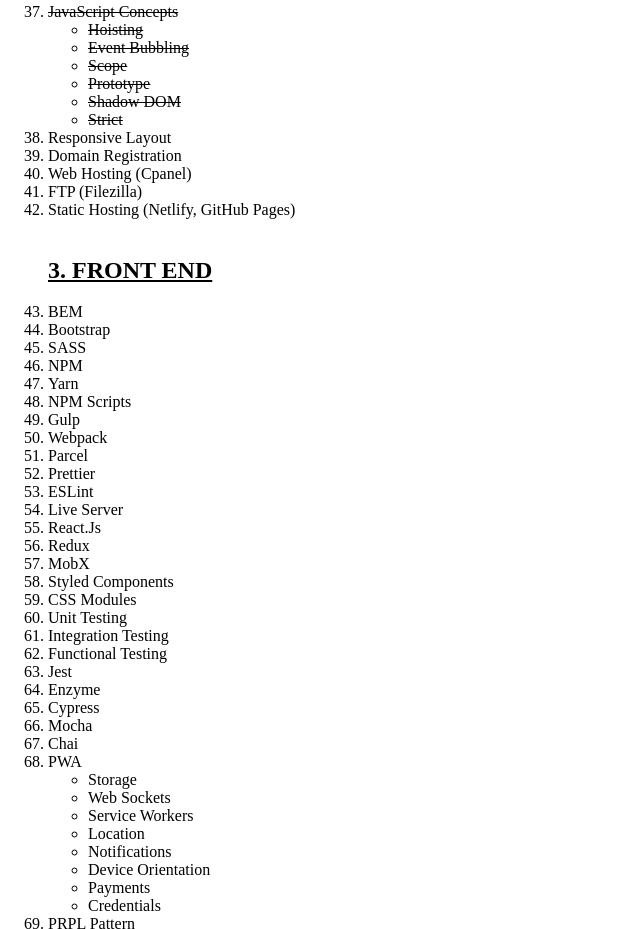
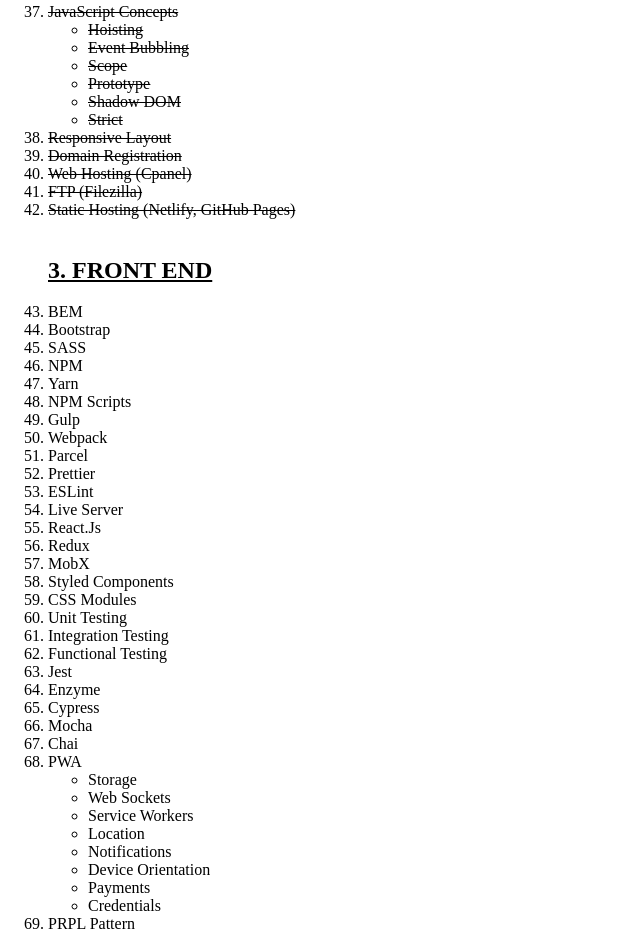
Before and after one commit to amantheroot/roadmap, a website: page dist/index.html in a window 1280 px wide. Shown: the part 857-1786 px from the top of the page, without its empty margins (0-640 px from the left). Drawn offline with Linux system fonts and the light colour scheme.

Commit message:
BFE fur lifez

```diff
--- a/dist/index.html
+++ b/dist/index.html
@@ -99,11 +99,11 @@
           <li class="done">Strict</li>
         </ul>
       </li>
-      <li class="">Responsive Layout</li>
-      <li class="">Domain Registration</li>
-      <li class="">Web Hosting (Cpanel)</li>
-      <li class="">FTP (Filezilla)</li>
-      <li class="">Static Hosting (Netlify, GitHub Pages)</li>
+      <li class="done">Responsive Layout</li>
+      <li class="done">Domain Registration</li>
+      <li class="done">Web Hosting (Cpanel)</li>
+      <li class="done">FTP (Filezilla)</li>
+      <li class="done">Static Hosting (Netlify, GitHub Pages)</li>
 
       <br />
       <h2>FRONT END</h2>
```
